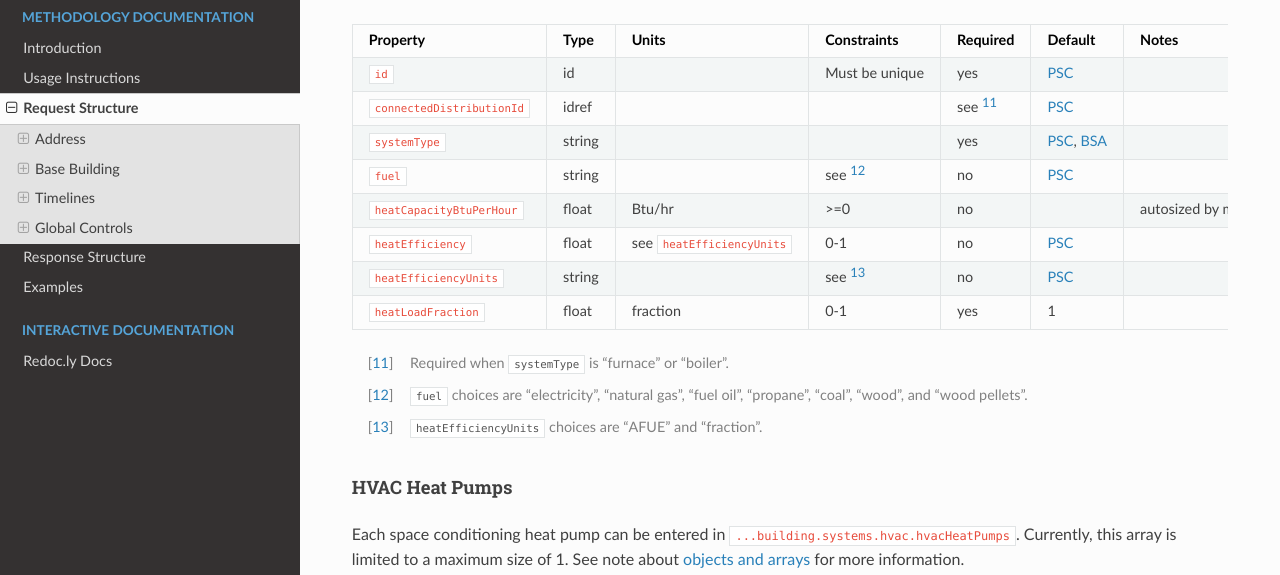
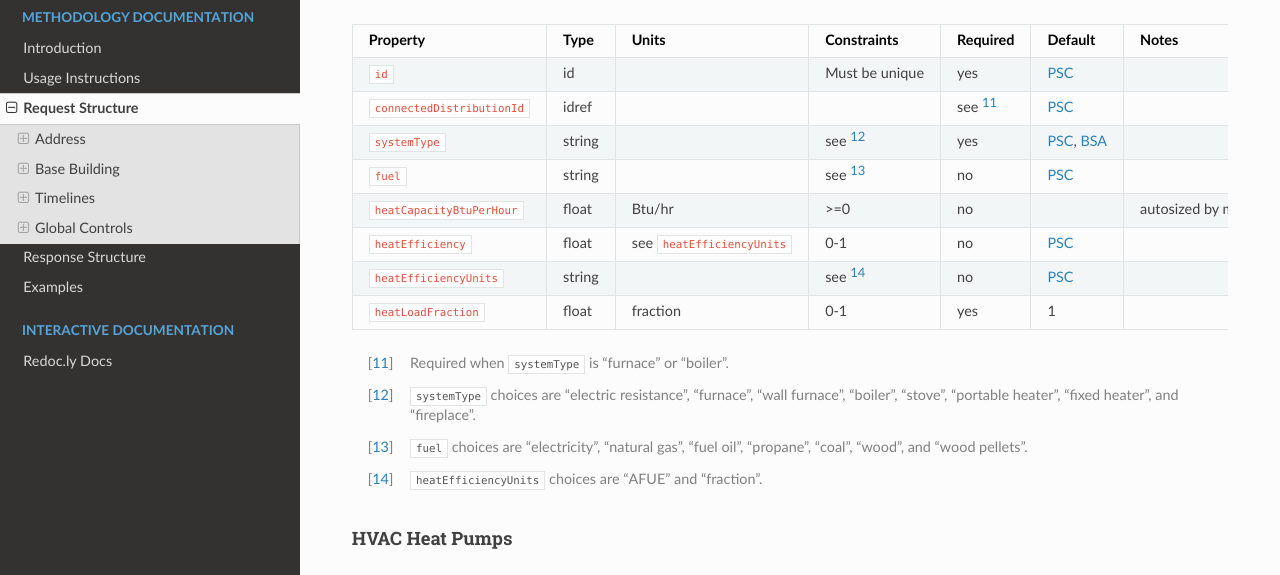
Before and after one commit to RadiantLabs/modeling-api-docs, a Sphinx documentation site: the page built from docs/source/request_structure.rst, in a window 1280 px wide and 1400 px high, scrolled down 4971 px. Shown: the part 129-704 px from the top of the window. Built offline with Sphinx 7.4.7 and the Read the Docs theme 2.0.0, drawn with Linux system fonts in a browser that asks for light colours; some of the changed text lies outside the part shown.

Commit message:
Adding hvacHeatingSystem systemType enumeration footnote

```diff
--- a/docs/source/request_structure.rst
+++ b/docs/source/request_structure.rst
@@ -225,7 +225,7 @@ Property                           Type     Units                        Constra
 =================================  =======  ===========================  ==============  ========  ====================================  ==============================================
 ``id``                             id                                    Must be unique  yes       :ref:`PSC <PSC->`
 ``connectedDistributionId``        idref                                                 see [#]_  :ref:`PSC <PSC->`
-``systemType``                     string                                                yes       :ref:`PSC <PSC->`, :ref:`BSA <BSA->`
+``systemType``                     string                                see [#]_        yes       :ref:`PSC <PSC->`, :ref:`BSA <BSA->`
 ``fuel``                           string                                see [#]_        no        :ref:`PSC <PSC->`
 ``heatCapacityBtuPerHour``         float    Btu/hr                       >=0             no                                              autosized by modeling engine if undefined
 ``heatEfficiency``                 float    see ``heatEfficiencyUnits``  0-1             no        :ref:`PSC <PSC->`
@@ -234,6 +234,7 @@ Property                           Type     Units                        Constra
 =================================  =======  ===========================  ==============  ========  ====================================  ==============================================
 
 .. [#] Required when ``systemType`` is "furnace" or "boiler".
+.. [#] ``systemType`` choices are "electric resistance", "furnace", "wall furnace", "boiler", "stove", "portable heater", "fixed heater", and "fireplace".
 .. [#] ``fuel`` choices are "electricity", "natural gas", "fuel oil", "propane", "coal", "wood", and "wood pellets".
 .. [#] ``heatEfficiencyUnits`` choices are "AFUE" and "fraction".
 
```
